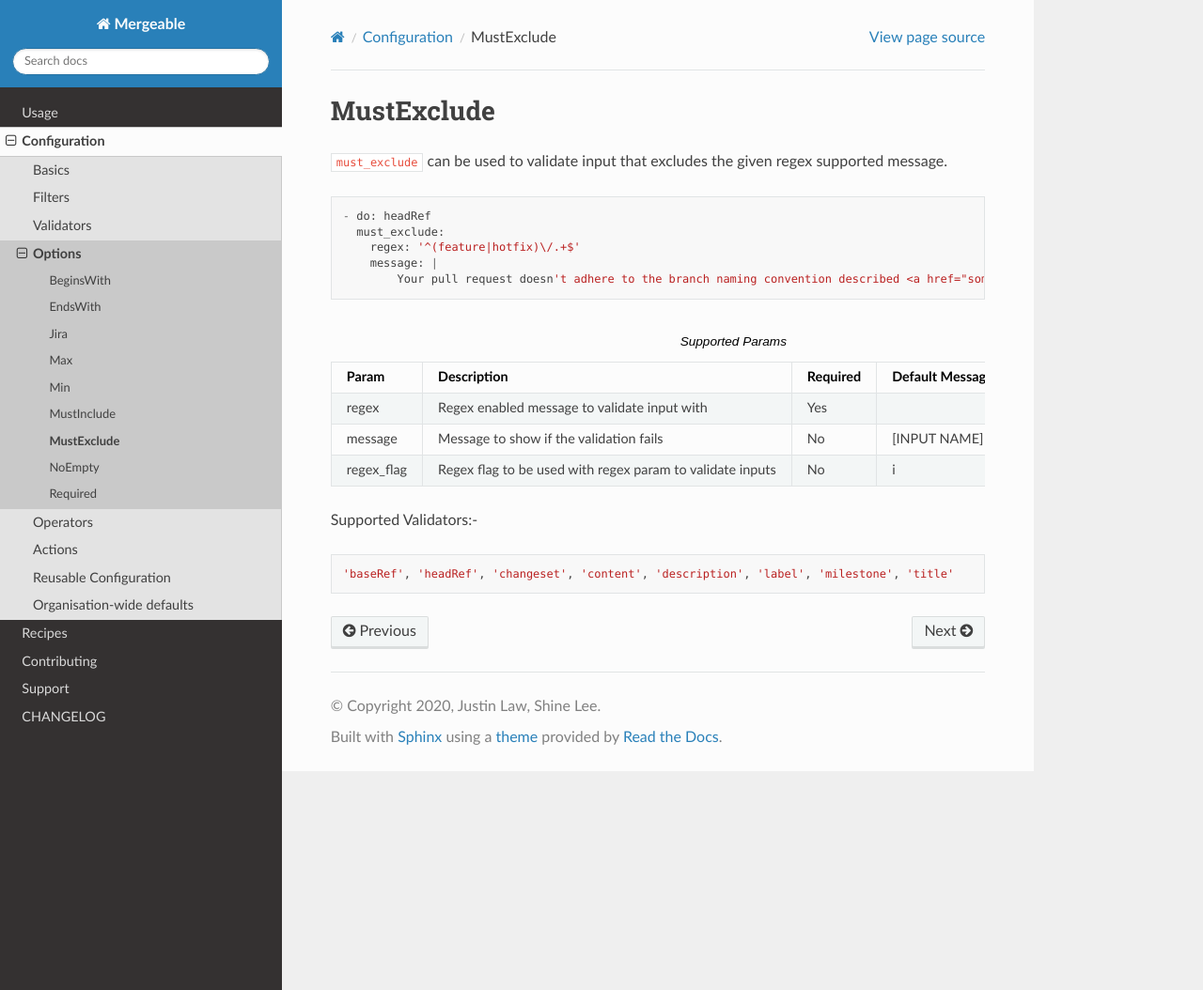
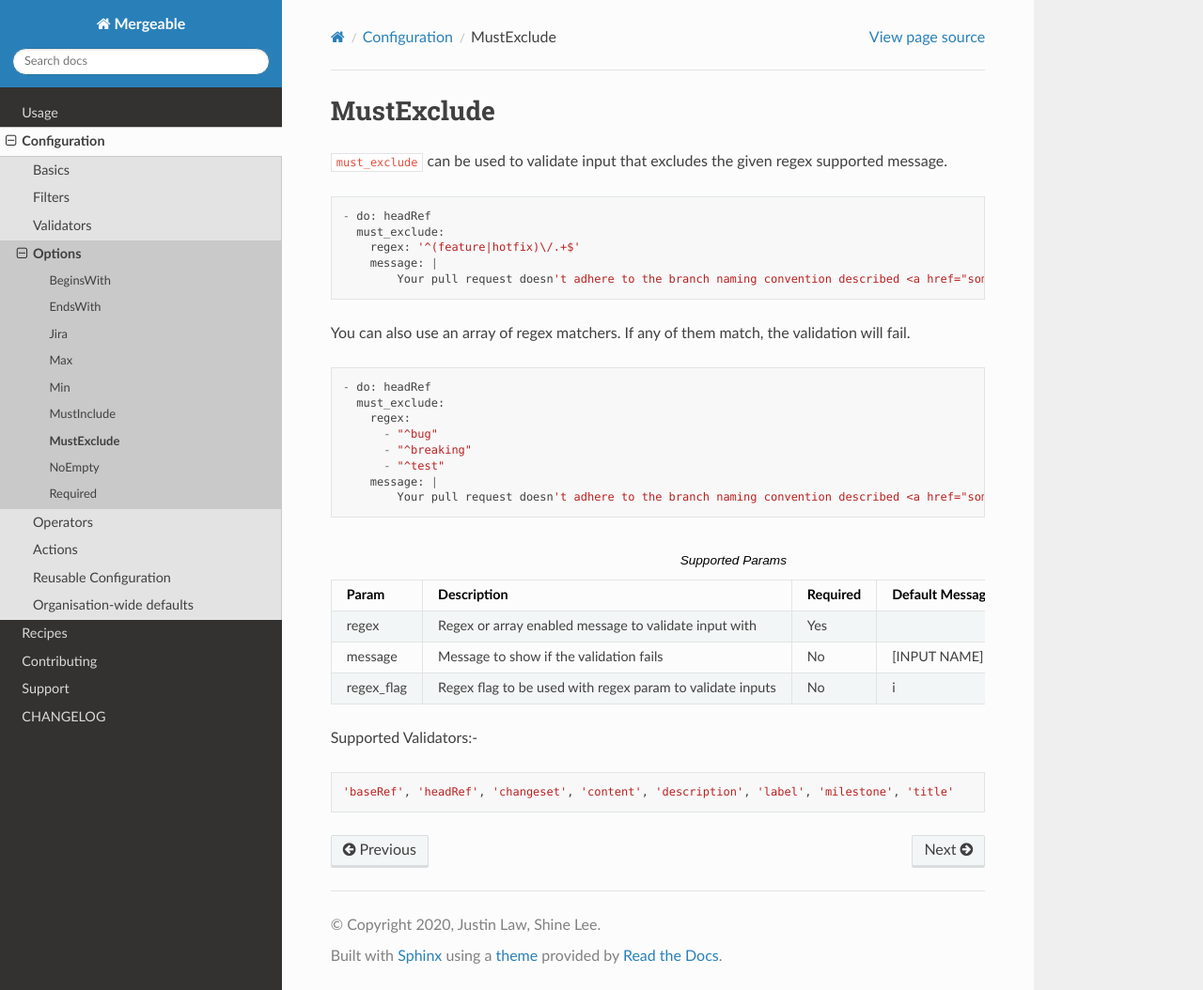
Before and after one commit to mergeability/mergeable, a Sphinx documentation site: the page built from docs/options/must_exclude.rst, in a window 1280 px wide and 1054 px high. Shown: the whole window at 94% size. Built offline with Sphinx 7.4.7 and the Read the Docs theme 2.0.0, drawn with Linux system fonts in a browser that asks for light colours.

Commit message:
Added documentation for must_exclude and must_include

```diff
--- a/docs/options/must_exclude.rst
+++ b/docs/options/must_exclude.rst
@@ -11,6 +11,19 @@ MustExclude
         message: |
             Your pull request doesn't adhere to the branch naming convention described <a href="some link">there</a>!k
 
+You can also use an array of regex matchers. If any of them match, the validation will fail.
+
+::
+
+    - do: headRef
+      must_exclude:
+        regex:
+          - "^bug"
+          - "^breaking"
+          - "^test"
+        message: |
+            Your pull request doesn't adhere to the branch naming convention described <a href="some link">there</a>!k
+
 .. list-table:: Supported Params
    :widths: 25 50 25 25
    :header-rows: 1
@@ -20,7 +33,7 @@ MustExclude
      - Required
      - Default Message
    * - regex
-     - Regex enabled message to validate input with
+     - Regex or array enabled message to validate input with
      - Yes
      -
    * - message
```
Also changed, not shown: docs/options/must_include.rst (+14 -1 lines).
